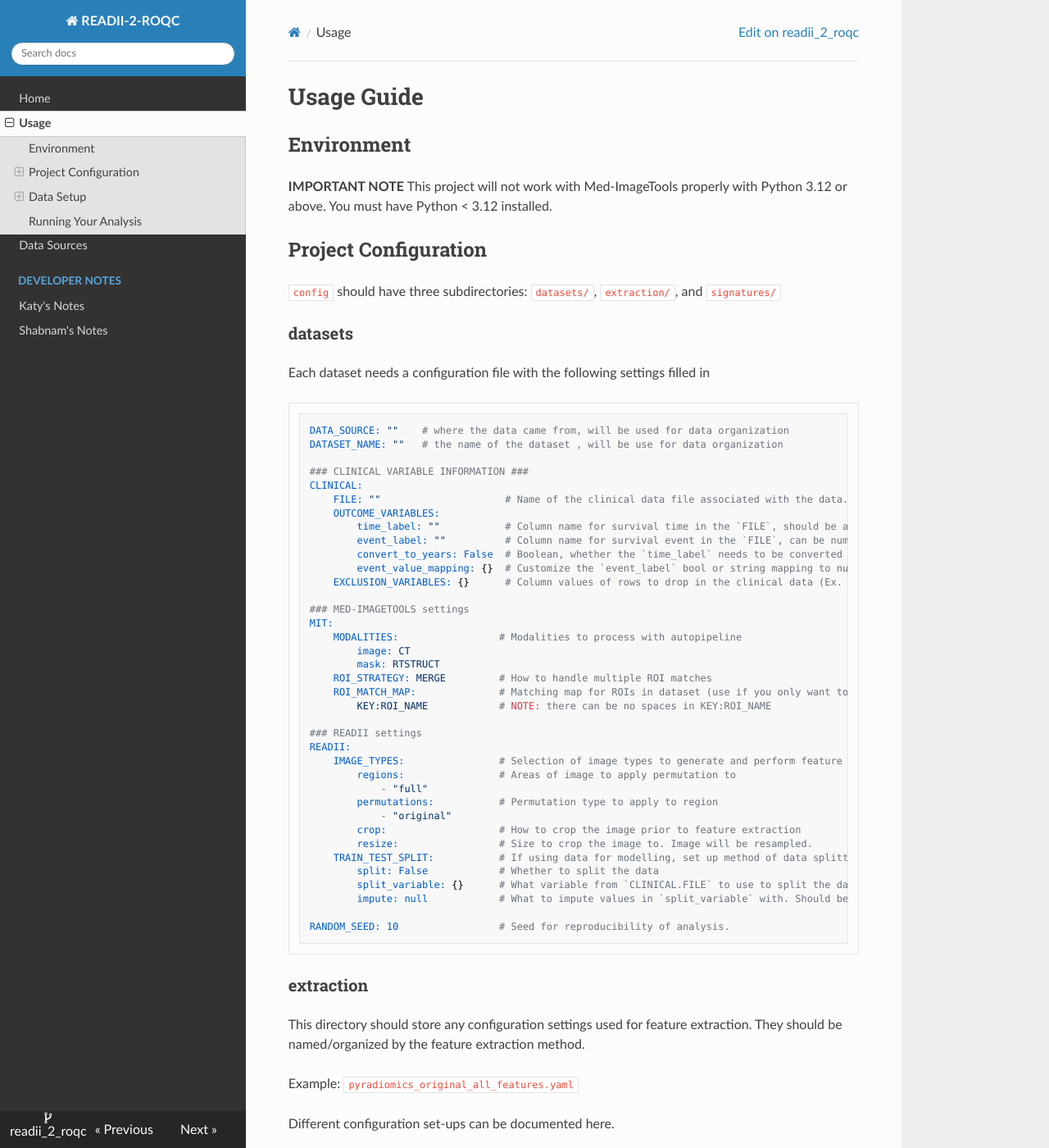
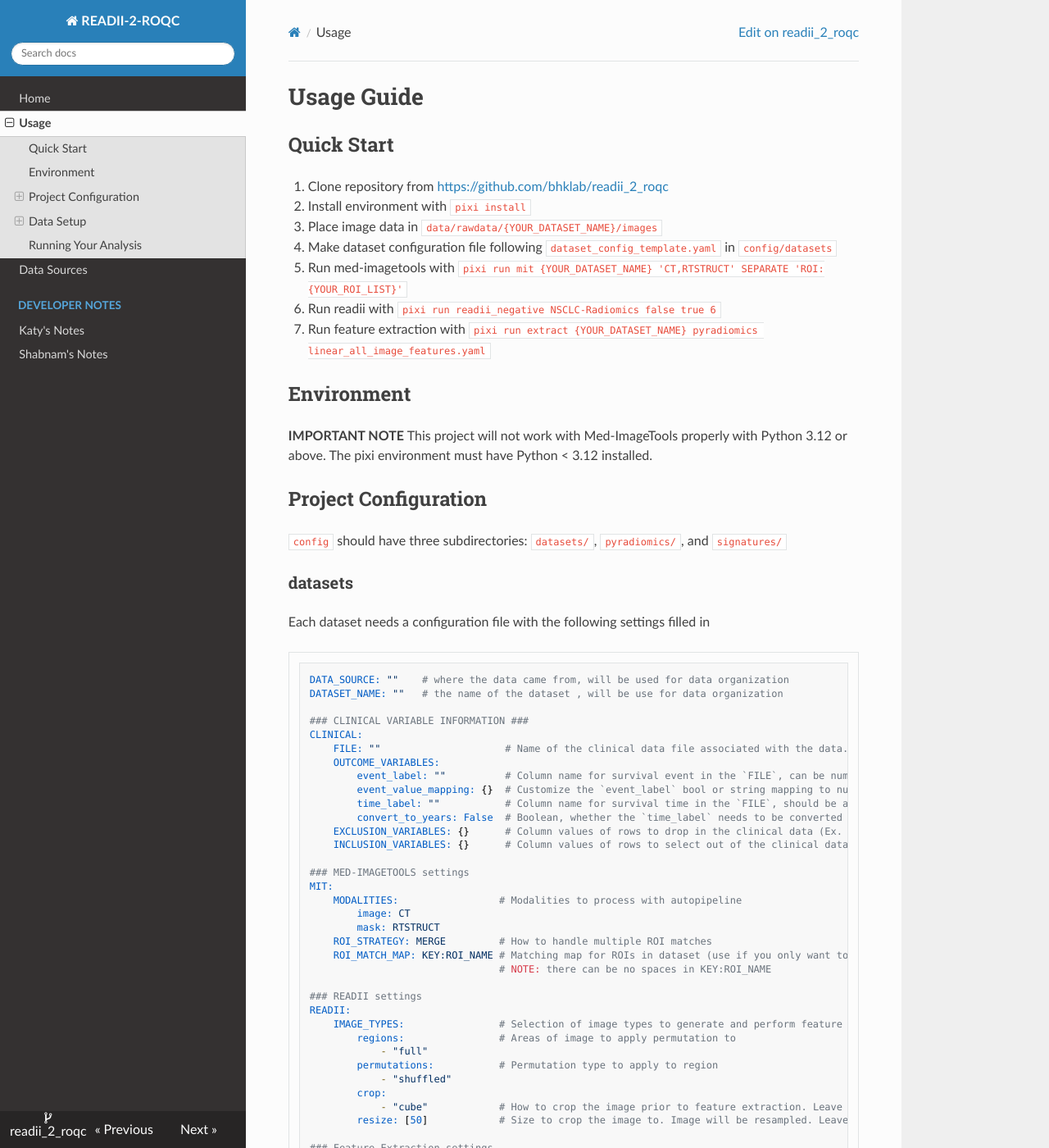
Before and after one commit to bhklab/readii_2_roqc, an MkDocs documentation site: the page built from docs/usage.md, in a window 1280 px wide and 1400 px high. Shown: the whole window at 82% size. Built offline with MkDocs 1.6.1, drawn with Linux system fonts in a browser that asks for light colours; nearby versions of some CDN libraries; some of the changed text lies outside the part shown.

Commit message:
docs: update usage guide

````diff
--- a/docs/usage.md
+++ b/docs/usage.md
@@ -1,11 +1,22 @@
 # Usage Guide
 
+## Quick Start
+
+1. Clone repository from <https://github.com/bhklab/readii_2_roqc>
+1. Install environment with `pixi install`
+1. Place image data in `data/rawdata/{YOUR_DATASET_NAME}/images`
+1. Make dataset configuration file following `dataset_config_template.yaml` in `config/datasets`
+1. Run med-imagetools with `pixi run mit {YOUR_DATASET_NAME} 'CT,RTSTRUCT' SEPARATE 'ROI:{YOUR_ROI_LIST}'`
+1. Run readii with `pixi run readii_negative NSCLC-Radiomics false true 6`
+1. Run feature extraction with `pixi run extract {YOUR_DATASET_NAME} pyradiomics linear_all_image_features.yaml`
+
+
 ## Environment
-**IMPORTANT NOTE** This project will not work with Med-ImageTools properly with Python 3.12 or above. You must have Python < 3.12 installed.
+**IMPORTANT NOTE** This project will not work with Med-ImageTools properly with Python 3.12 or above. The pixi environment must have Python < 3.12 installed.
 
 ## Project Configuration
 
-`config` should have three subdirectories: `datasets/`, `extraction/`, and `signatures/`
+`config` should have three subdirectories: `datasets/`, `pyradiomics/`, and `signatures/`
 
 ### datasets
 Each dataset needs a configuration file with the following settings filled in
@@ -18,11 +29,12 @@ DATASET_NAME: ""   # the name of the dataset , will be use for data organization
 CLINICAL:
     FILE: ""                     # Name of the clinical data file associated with the data. Not a full path, just the name including the file suffix.
     OUTCOME_VARIABLES:
+        event_label: ""          # Column name for survival event in the `FILE`, can be numeric, string, or bool
+        event_value_mapping: {}  # Customize the `event_label` bool or string mapping to numeric type. Ex. {'Event value': 1, 'No event value': 0}
         time_label: ""           # Column name for survival time in the `FILE`, should be a numeric type
-        event_label: ""          # Column name for survival event in the `FILE`, can be numeric, string, or bool
         convert_to_years: False  # Boolean, whether the `time_label` needs to be converted from days to years
-        event_value_mapping: {}  # Customize the `event_label` bool or string mapping to numeric type. Should be in the order {0: Alive_value, 1: Dead_value}
     EXCLUSION_VARIABLES: {}      # Column values of rows to drop in the clinical data (Ex. `{column_name: [val1, val2]}` )
+    INCLUSION_VARIABLES: {}      # Column values of rows to select out of the clinical data
 
 ### MED-IMAGETOOLS settings
 MIT:
@@ -30,8 +42,8 @@ MIT:
         image: CT
         mask: RTSTRUCT
     ROI_STRATEGY: MERGE         # How to handle multiple ROI matches
-    ROI_MATCH_MAP:              # Matching map for ROIs in dataset (use if you only want to process some of the masks in a segmentation)
-        KEY:ROI_NAME            # NOTE: there can be no spaces in KEY:ROI_NAME
+    ROI_MATCH_MAP: KEY:ROI_NAME # Matching map for ROIs in dataset (use if you only want to process some of the masks in a segmentation)
+                                # NOTE: there can be no spaces in KEY:ROI_NAME
 
 ### READII settings
 READII:
@@ -39,9 +51,18 @@ READII:
         regions:                # Areas of image to apply permutation to
             - "full"
         permutations:           # Permutation type to apply to region
-            - "original"
-        crop:                   # How to crop the image prior to feature extraction
-        resize:                 # Size to crop the image to. Image will be resampled.
+            - "shuffled"
+        crop:
+            - "cube"            # How to crop the image prior to feature extraction. Leave blank for no cropping.
+        resize: [50]            # Size to crop the image to. Image will be resampled. Leave blank for no resampling.
+
+### Feature Extraction settings
+EXTRACTION:
+    METHOD: pyradiomics                 # Extraction method to apply
+    CONFIG: linear_all_images_features  # Configuration settings to use for extraction. Must have file in config/
+
+### Analysis settings
+ANALYSIS:
     TRAIN_TEST_SPLIT:           # If using data for modelling, set up method of data splitting here
         split: False            # Whether to split the data
         split_variable: {}      # What variable from `CLINICAL.FILE` to use to split the data and values to group by (Ex. {'split_var': ['training', 'test']})
@@ -50,7 +71,7 @@ READII:
 RANDOM_SEED: 10                 # Seed for reproducibility of analysis.
 ```
 
-### extraction
+### pyradiomics
 This directory should store any configuration settings used for feature extraction. They should be named/organized by the feature extraction method.
 
 Example: `pyradiomics_original_all_features.yaml`
@@ -154,32 +175,28 @@ data
 |       |                       |-- {permutation}_{region}_features.csv
 |       |                       `-- {permutation}_{region}_features.csv
 |       |-- images
-|       |   |-- mit_{DATASET_NAME}
-|       |   |   |-- {PatientID}_{SampleNumber}
-|       |   |   |   |-- {ImageModality}_{SeriesInstanceUID}
-|       |   |   |   |   `-- {ImageModality}.nii.gz
-|       |   |   |   `-- {SegmentationModality}_{SeriesInstanceUID}
-|       |   |   |       `-- {ROI_name}.nii.gz
-|       |   |   |-- mit_{DATASET_NAME}_index-simple.csv
-|       |   |   `-- mit_{DATASET_NAME}_index.csv
-|       |   `-- readii_{DATASET_NAME}
-|       |       |-- {crop}_{resize_x}_{resize_y}_{resize_z}
-|       |       |   |-- {PatientID}_{SampleNumber}
-|       |       |   |   `-- {ImageModality}_{SeriesInstanceUID}
-|       |       |   |       |-- original_full.nii.gz
-|       |       |   |       |-- {permutation}_{region}.nii.gz
-|       |       |   |       `-- {permutation}_{region}.nii.gz
-|       |       |   `-- readii_{DATASET_NAME}_index.csv
-|       |       `-- original_{size_x}_{size_y}_n
-|       |           |-- {PatientID}_{SampleNumber}
-|       |           |   `-- {ImageModality}_{SeriesInstanceUID}
-|       |           |       |-- {permutation}_{region}.nii.gz
-|       |           |       `-- {permutation}_{region}.nii.gz
-|       |           `-- readii_{DATASET_NAME}_index.csv
-|       `-- signatures
-|           `-- {signature_name}
-|               |-- full_original_signature_features.csv
-|               `-- {permutation}_{region}_signature_features.csv
+|           |-- mit_{DATASET_NAME}
+|           |   |-- {PatientID}_{SampleNumber}
+|           |   |   |-- {ImageModality}_{SeriesInstanceUID}
+|           |   |   |   `-- {ImageModality}.nii.gz
+|           |   |   `-- {SegmentationModality}_{SeriesInstanceUID}
+|           |   |       `-- {ROI_name}.nii.gz
+|           |   |-- mit_{DATASET_NAME}_index-simple.csv
+|           |   `-- mit_{DATASET_NAME}_index.csv
+|           `-- readii_{DATASET_NAME}
+|               |-- {crop}_{resize_x}_{resize_y}_{resize_z}
+|               |   |-- {PatientID}_{SampleNumber}
+|               |   |   `-- {ImageModality}_{SeriesInstanceUID}
+|               |   |       |-- original_full.nii.gz
+|               |   |       |-- {permutation}_{region}.nii.gz
+|               |   |       `-- {permutation}_{region}.nii.gz
+|               |   `-- readii_{DATASET_NAME}_index.csv
+|               `-- original_{size_x}_{size_y}_n
+|                   |-- {PatientID}_{SampleNumber}
+|                   |   `-- {ImageModality}_{SeriesInstanceUID}
+|                   |       |-- {permutation}_{region}.nii.gz
+|                   |       `-- {permutation}_{region}.nii.gz
+|                   `-- readii_{DATASET_NAME}_index.csv
 |-- rawdata
 |   `-- {DATASET_SOURCE}_{DATASET_NAME} --> /path/to/separate/data/dir/srcdata/{DiseaseRegion}/{DATASET_SOURCE}_{DATASET_NAME}
 |       |-- clinical
@@ -204,22 +221,35 @@ data
         |       |       `-- {permutation}_{region}_features.csv
         |       `-- original_{size_x}_{size_y}_n
         |           `-- {extraction_configuration_file_name}
-                        |-- original_full_features.csv
-                        `-- {permutation}_{region}_features.csv
-        `-- prediction
-            `-- {signature_name}
-                |-- prediction_metrics.csv
-                `-- hazards_{bootstrap_count}
-                    |-- original_full_features.csv
-                    |-- {permutation}_{region}_features.csv
-                    `-- {permutation}_{region}_features.csv
+        |               |-- original_full_features.csv
+        |               `-- {permutation}_{region}_features.csv
+        |-- prediction
+        |   `-- {signature_name}
+        |       |-- prediction_metrics.csv
+        |       `-- hazards_{bootstrap_count}
+        |           |-- original_full_features.csv
+        |           |-- {permutation}_{region}_features.csv
+        |           `-- {permutation}_{region}_features.csv
+        `-- visualization
+            |-- {signature_name}
+            `-- feature_correlation
+                |-- cross
+                |   `-- heatmap
+                |       `-- {colormap}
+                |           |-- {permutation}_{region}_{filter}_vs_{permutation}_{region}_{filter}_{correlation_method}_correlation_heatmap.png
+                |           `-- {permutation}_{region}_{filter}_vs_original_full_{filter}_{correlation_method}_correlation_heatmap.png
+                `-- self
+                    `-- heatmap
+                        `-- {colormap}
+                            |-- original_full_{filter}_{correlation_method}_correlation_heatmap.png
+                            `-- {permutation}_{region}_{filter}_{correlation_method}_correlation_heatmap.png
 ```
 
 
 ### Best Practices
 
 - Store raw data in `data/rawdata/` and never modify it
-- Store processed data in `data/procdata/` and all code used to generate it should be in `workflow/scripts/`
+- Store processed data in `data/procdata/` and all code used to generate it should be in `src/readii_2_roqc`
 - Track data provenance (where data came from and how it was modified)
 - Respect data usage agreements and licenses!
     This is especially important for data that should not be shared publicly
@@ -239,12 +269,35 @@ This step converts the DICOM files to NIfTIs, assigns unique SampleIDs to image
 pixi run mit NSCLC-Radiomics 'CT,RTSTRUCT' SEPARATE 'GTV:GTV-1,gtv-pre-op'
 ```
 
+If you would like to customize the med-imagetools autopipeline run, you can run the following in the command line with changes:
+
+```bash
+imgtools autopipeline \
+    --filename-format '{PatientID}_{SampleNumber}/{Modality}_{SeriesInstanceUID}/{ImageID}.nii.gz' \
+    --modalities CT,RTSTRUCT \
+    --roi-strategy SEPARATE \
+    -rmap 'GTV:GTV-1,gtv-pre-op' \
+    --spacing 1,1,1 \
+    --window-level 8500 \
+    --window-width 23000 \
+    data/rawdata/TCIA_NSCLC-Radiomics/images \
+    data/procdata/TCIA_NSCLC-Radiomics/images/mit_NSCLC-Radiomics
+```
+
+* Please keep the filename-format as shown for the remainder of the readii-2-roqc pipeline to complete as expected.
+* The output procdata directory suffix after `mit_` must match the configuration file you created for this dataset.
+
 ## Step 2: Generate negative control images with READII
 This step creates and saves READII negative controls specified in the config file for the provided dataset.
 
+It is recommended to run this in parallel for large datasets. Provided `n-4` jobs with n being the compute nodes available.
+
 ```bash
-pixi run readii_negative NSCLC-Radiomics
+# Run the command with overwrite set to false, parallel set to true with 6 jobs
+pixi run readii_negative NSCLC-Radiomics false true 6
 ```
+
+
 
 ### Step 3: Run feature extraction
 This step first generates an index file for the specific feature extraction method, where each row contains the information for the image and mask pair to use.
@@ -254,22 +307,6 @@ pixi run extract NSCLC-Radiomics pyradiomics pyradiomics_original_all_features.y
 ```
 
 
-## Data splitting
-### aerts_original
-Train: NSCLC-Radiomics
-Validation: HN1, RADCURE-test
-
-### aerts_RADCURE_refit
-Train: RADCURE-train
-Validation: HN1, RADCURE-test
-
-### r2r_NSCLC
-Train: NSCLC-Radiomics
-Validation: HN1, RADCURE-test
-
-### r2r_RADCURE
-Train: RADCURE-train
-Validation: HN1, RADCURE-test
 
 
 ## Survival Modelling
````
